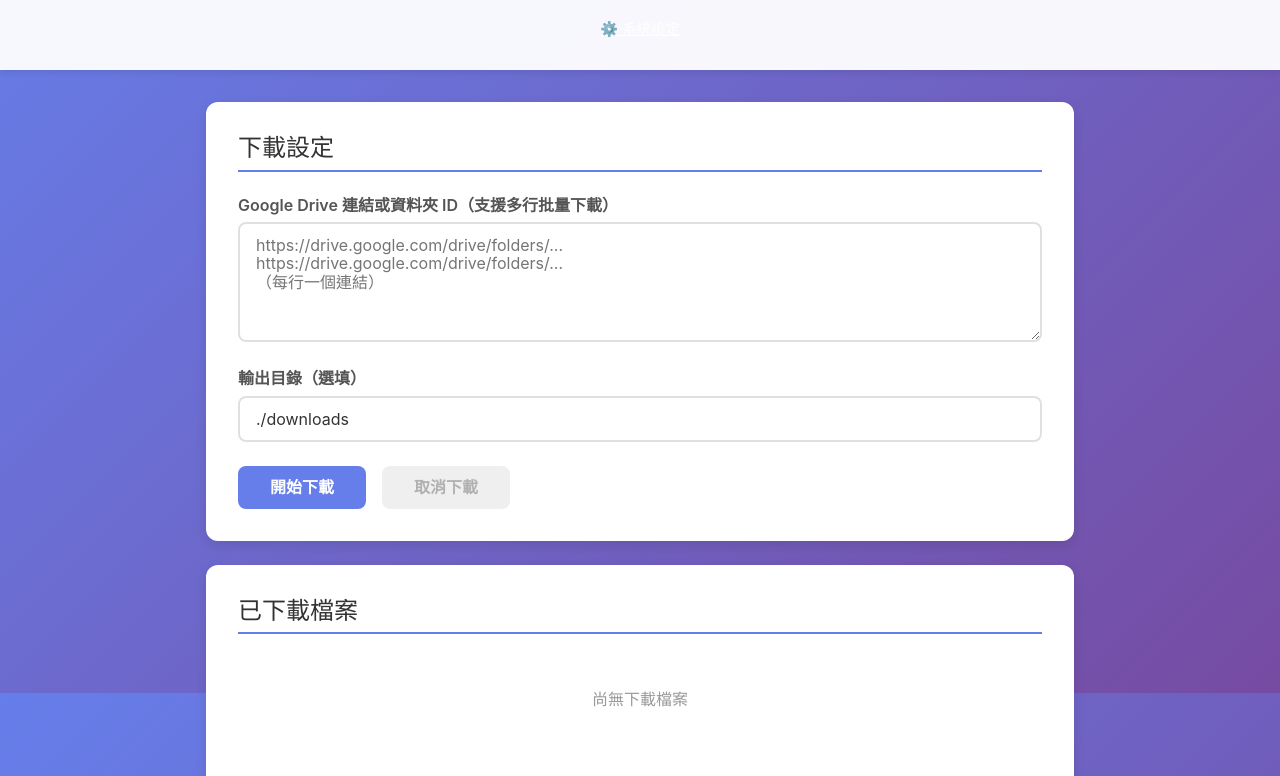
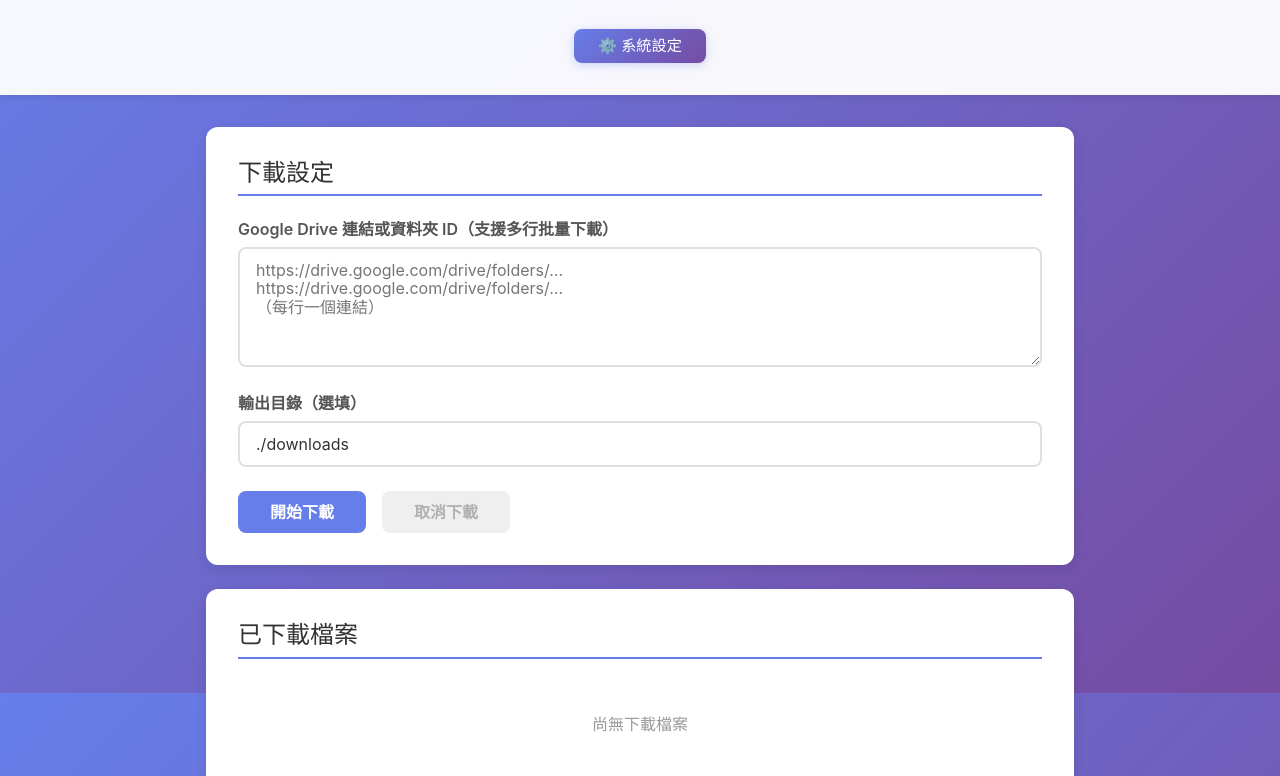
Before and after one commit to jayhsu5202/Google-Drive-Downloader, a website: page public/index.html in a window 1280 px wide. Shown: the part 107-883 px from the top of the page. Drawn offline with nearby package versions, Linux system fonts and the light colour scheme; no server answers.

Commit message:
fix: improve settings link visibility with button style

```diff
--- a/public/index.html
+++ b/public/index.html
@@ -13,7 +13,7 @@
     <header class="header">
       <h1>🐾 Google Drive Downloader</h1>
       <p class="subtitle">使用 gdown 下載 Google Drive 資料夾，支援進度追蹤與檔案校驗</p>
-      <a href="/settings.html" style="color: white; text-decoration: underline; font-size: 0.9rem; margin-top: 0.5rem; display: inline-block;">⚙️ 系統設定</a>
+      <a href="/settings.html" class="settings-link">⚙️ 系統設定</a>
     </header>
 
     <!-- Main Content -->
--- a/public/style.css
+++ b/public/style.css
@@ -35,6 +35,25 @@ body {
 .subtitle {
   color: #666;
   font-size: 1rem;
+}
+
+.settings-link {
+  display: inline-block;
+  margin-top: 1rem;
+  padding: 0.5rem 1.5rem;
+  background: linear-gradient(135deg, #667eea 0%, #764ba2 100%);
+  color: white;
+  text-decoration: none;
+  border-radius: 8px;
+  font-size: 0.95rem;
+  font-weight: 500;
+  transition: all 0.3s;
+  box-shadow: 0 2px 8px rgba(102, 126, 234, 0.3);
+}
+
+.settings-link:hover {
+  transform: translateY(-2px);
+  box-shadow: 0 4px 12px rgba(102, 126, 234, 0.4);
 }
 
 /* Container */
```
